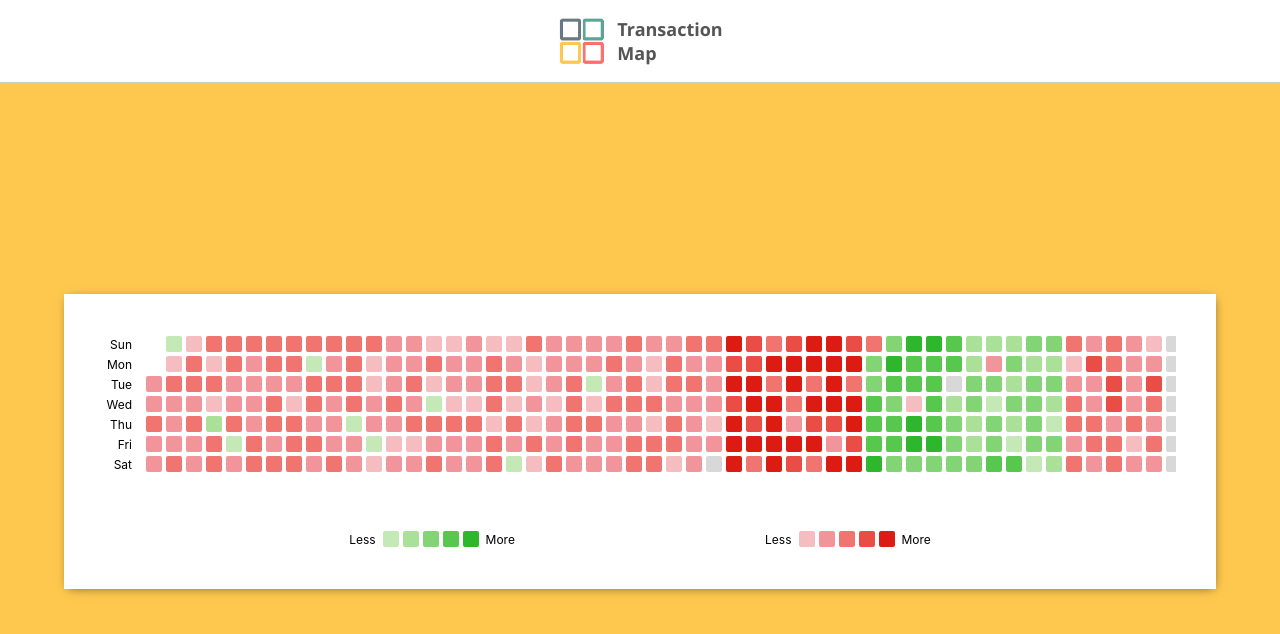
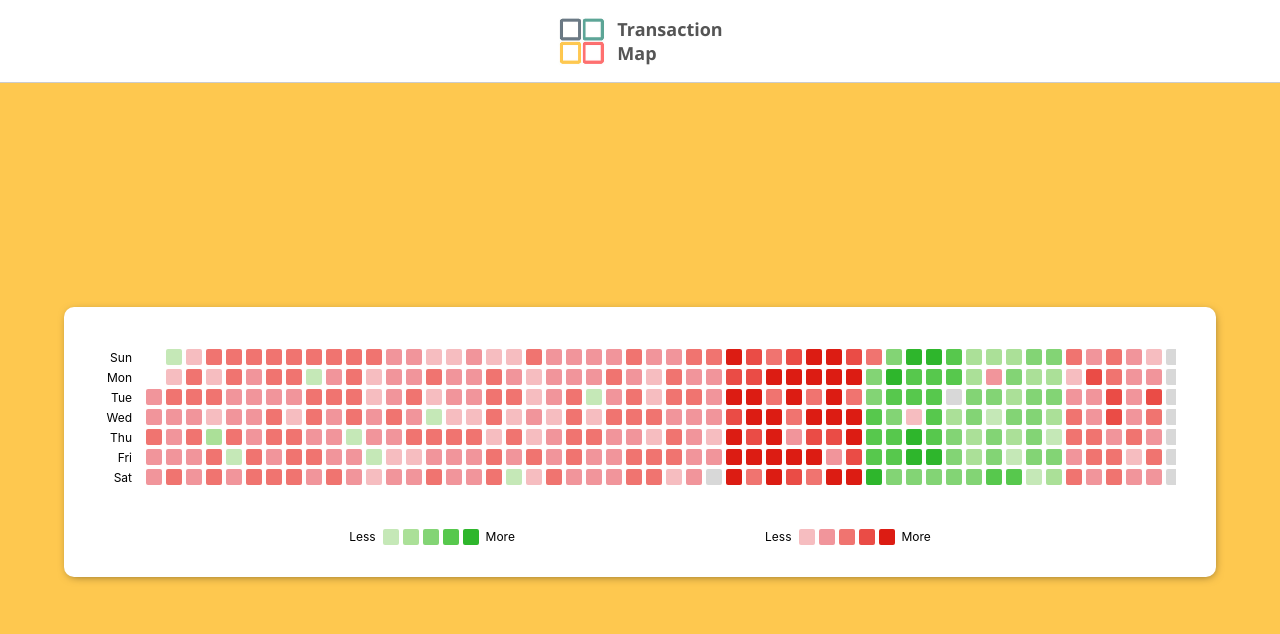
Before and after one commit to KarenOk/heatmap, a React (Create React App) app: page / in a window 1280 px wide. Shown: the top 634 px of the page. Built offline with nearby package versions, Linux system fonts and the light colour scheme.

Commit message:
Update spacing

```diff
--- a/src/App.css
+++ b/src/App.css
@@ -35,9 +35,10 @@
 }
 
 .content {
-  padding: 40px;
+  padding: 40px 40px 30px;
   width: 90%;
   box-shadow: 1px 2px 10px -3px rgba(0, 0, 0, 0.54);
   background: white;
   max-width: 1200px;
+  border-radius: 10px;
 }
--- a/src/styles/HeatMap.css
+++ b/src/styles/HeatMap.css
@@ -7,7 +7,7 @@
 
 .heat-map__cells {
     width: 100%;
-    height: 155px;
+    height: 150px;
     display: flex;
     flex-direction: column;
     flex-wrap: wrap;
--- a/src/styles/Legend.css
+++ b/src/styles/Legend.css
@@ -1,5 +1,5 @@
 .legend {
-    margin-top: 20px;
+    margin-top: 10px;
     background: white;
     display: flex;
     justify-content: space-evenly;
```
